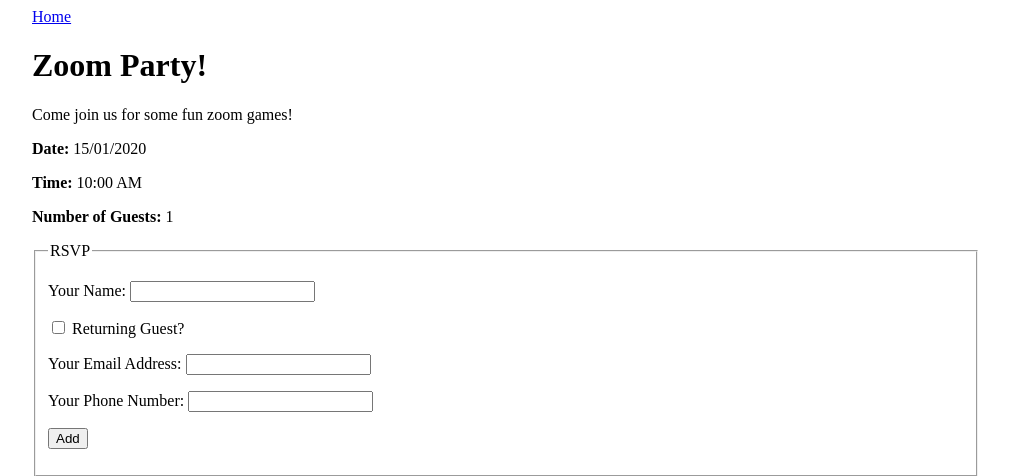
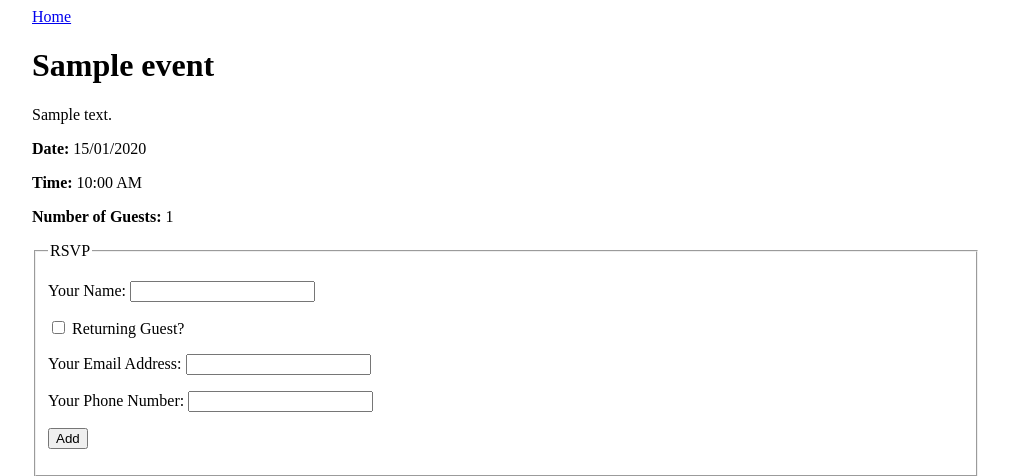
Before and after one commit to jaisawhney/Events-Site, a Flask app: page /event/1 in a window 1280 px wide. Shown: the top 476 px of the page, without its empty margins (134-1143 px from the left). Run offline with Flask 2, Linux system fonts and the light colour scheme; tables that the repository leaves empty hold one stand-in row (values such as "Sample post").

Commit message:
Complete

```diff
--- a/events_app/routes.py
+++ b/events_app/routes.py
@@ -1,5 +1,5 @@
 """Import packages and modules."""
-import os
+import sqlalchemy
 from flask import Blueprint, request, render_template, redirect, url_for, flash
 from datetime import date, datetime
 from events_app.models import Event, Guest
@@ -18,7 +18,6 @@ main = Blueprint('main', __name__)
 def index():
     """Show upcoming events to users!"""
 
-    # TODO: Get all events and send to the template
     events = Event.query.all()
     return render_template('index.html', events=events)
 
@@ -40,9 +39,6 @@ def create():
             return render_template('create.html',
                                    error='Incorrect datetime format! Please try again.')
 
-        # TODO: Create a new event with the given title, description, &
-        # datetime, then add and commit to the database
-
         new_event = Event(title=new_event_title, description=new_event_description, date_and_time=date_and_time)
         db.session.add(new_event)
         db.session.commit()
@@ -56,7 +52,6 @@ def create():
 def event_detail(event_id):
     """Show a single event."""
 
-    # TODO: Get the event with the given id and send to the template
     event = Event.query.get(event_id)
     return render_template('event_detail.html', event=event)
 
@@ -64,22 +59,18 @@ def event_detail(event_id):
 @main.route('/event/<event_id>', methods=['POST'])
 def rsvp(event_id):
     """RSVP to an event."""
-    # TODO: Get the event with the given id from the database
     event = Event.query.get(event_id)
 
     is_returning_guest = request.form.get('returning')
     guest_name = request.form.get('guest_name')
 
     if is_returning_guest:
-        # TODO: Look up the guest by name. If the guest doesn't exist in the
-        # database, render the event_detail.html template, and pass in an error
-        # message as `error`.
-        guest = Guest.query.filter_by(name=guest_name).one()
-        if not guest:
-            return render_template("event_detail.html", error="That guest doesn't exist!")
+        try:
+            guest = Guest.query.filter_by(name=guest_name).one()
+        except sqlalchemy.orm.exc.NoResultFound:
+            flash("That guest doesn't exist!")
+            return redirect(url_for("main.event_detail", event_id=event_id))
 
-        # TODO: If the guest does exist, add the event to their
-        # events_attending, then commit to the database.
         guest.events_attending.append(event)
         db.session.add(guest)
         db.session.commit()
@@ -87,8 +78,6 @@ def rsvp(event_id):
         guest_email = request.form.get('email')
         guest_phone = request.form.get('phone')
 
-        # TODO: Create a new guest with the given name, email, and phone, and
-        # add the event to their events_attending, then commit to the database.
         new_guest = Guest(name=guest_name, email=guest_email, phone=guest_phone)
         new_guest.events_attending.append(event)
         db.session.add(new_guest)
@@ -100,6 +89,5 @@ def rsvp(event_id):
 
 @main.route('/guest/<guest_id>')
 def guest_detail(guest_id):
-    # TODO: Get the guest with the given id and send to the template
     guest = Guest.query.get(guest_id)
     return render_template('guest_detail.html', guest=guest)
--- a/events_app/templates/event_detail.html
+++ b/events_app/templates/event_detail.html
@@ -4,14 +4,8 @@
 
 <a href="/">Home</a>
 
-<!--
-    TODO: Instead of the hard-coded values, use the event object to display the
-    correct title, description, date, time, and number of guests
--->
-
-<h1>Zoom Party!</h1>
-
-<p>Come join us for some fun zoom games!</p>
+<h1>{{ event.title }}</h1>
+<p>{{ event.description }}</p>
 
 <p><strong>Date:</strong> {{ event.date_and_time.strftime("%d/%m/%Y") }}</p>
 <p><strong>Time:</strong> {{ event.date_and_time.strftime("%I:%M %p") }}</p>
@@ -56,7 +50,6 @@
     </fieldset>
 </form>
 
-<!-- TODO: Display the actual guests attending -->
 
 <h2>Guests Attending:</h2>
 <ul>
--- a/events_app/templates/index.html
+++ b/events_app/templates/index.html
@@ -5,11 +5,6 @@
 <h1>Events</h1>
 
 <a href="/create">+ New Event</a>
-
-<!--
-    TODO: Use the event objects to display the correct information (and take
-    out the hardcoded values)
--->
 
 {% for event in events %}
 <div class="event-container">
```
Also changed, not shown: events_app/models.py (+0 -22 lines), events_app/templates/guest_detail.html (+1 -6 lines).
